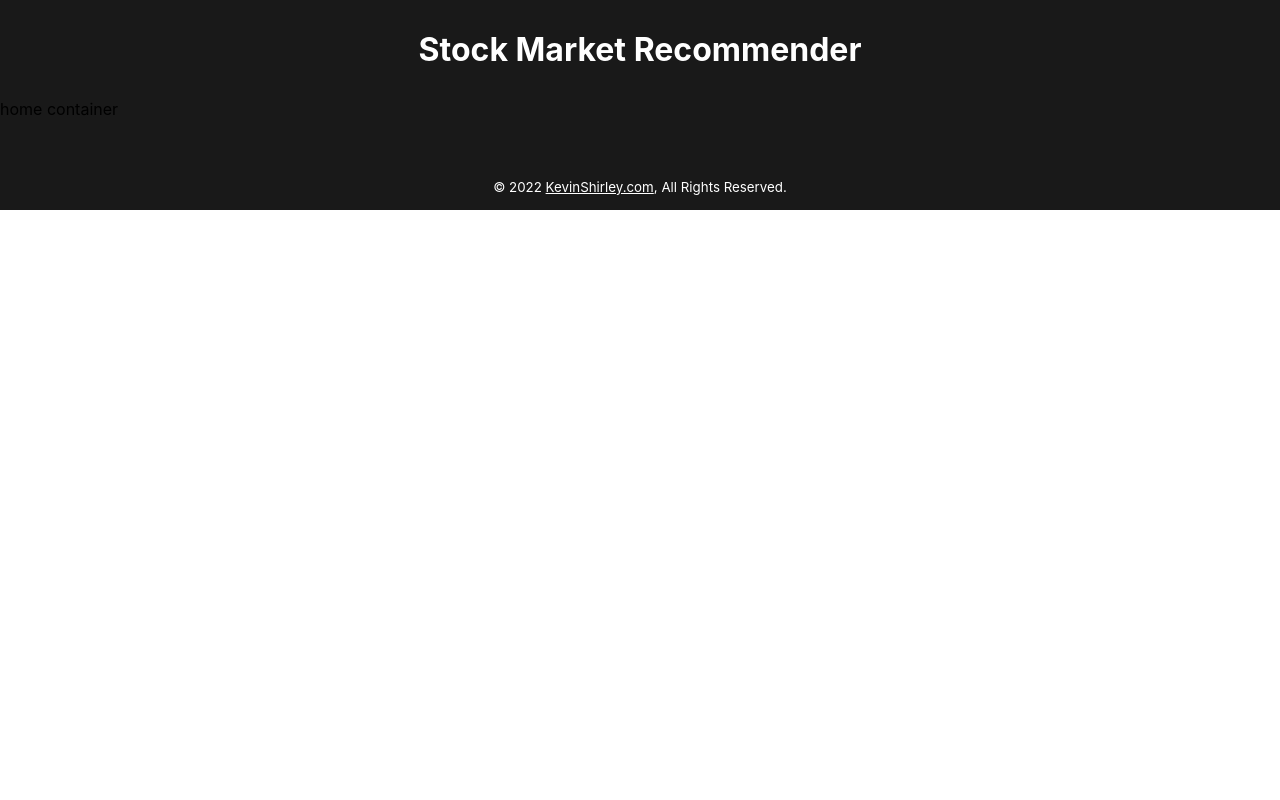
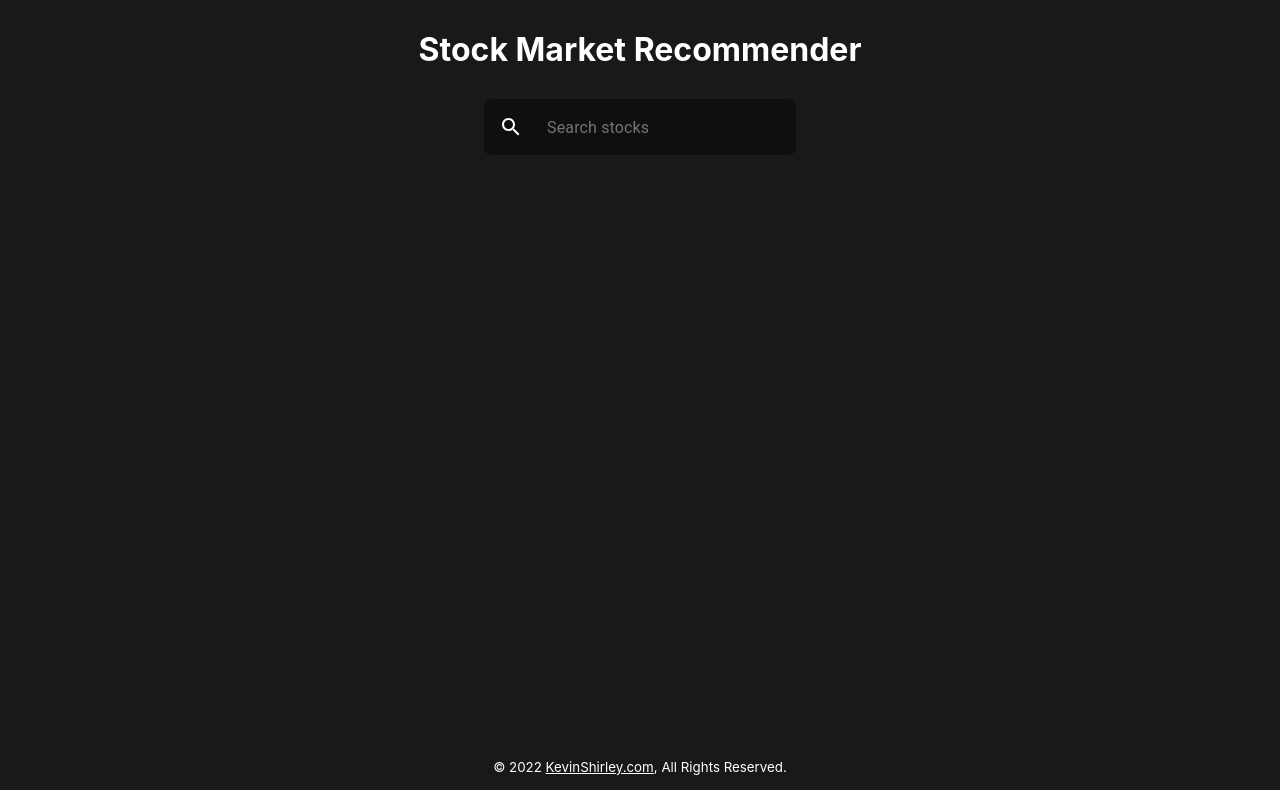
Before and after one commit to kevinshirley/stockmarketrecommender, a Next.js app: page / in a window 1280 px wide. Built offline with nearby package versions, Linux system fonts and the light colour scheme.

Commit message:
Search stocks component

```diff
--- a/package.json
+++ b/package.json
@@ -9,6 +9,10 @@
     "lint": "next lint"
   },
   "dependencies": {
+    "@emotion/react": "^11.10.0",
+    "@emotion/styled": "^11.10.0",
+    "@mui/icons-material": "^5.10.2",
+    "@mui/material": "^5.10.2",
     "next": "12.2.5",
     "react": "18.2.0",
     "react-dom": "18.2.0",
--- /dev/null
+++ b/src/components/common/icons/index.tsx
@@ -0,0 +1,5 @@
+import SearchIcon from '@mui/icons-material/Search';
+
+export const SEARCH_ICON = (
+  <SearchIcon />
+);
--- /dev/null
+++ b/src/components/common/input/index.tsx
@@ -0,0 +1,24 @@
+import TextField from '@mui/material/TextField';
+
+interface IInputField {
+  onChange?: (e: React.ChangeEvent<HTMLInputElement>) => void;
+  placeholder?: string;
+  className?: string;
+  ariaLabel?: string;
+}
+
+export default function InputField({
+  onChange = () => {},
+  placeholder,
+  className,
+  ariaLabel,
+}: IInputField) {
+  return (
+    <TextField
+      placeholder={placeholder}
+      className={className}
+      inputProps={{ 'aria-label': ariaLabel }}
+      onChange={onChange}
+    />
+  )
+}
--- /dev/null
+++ b/src/components/common/search/index.tsx
@@ -0,0 +1,29 @@
+import React from 'react';
+import { SEARCH_ICON } from '../icons';
+import InputField from '../input';
+
+interface ISearch {
+  onChange?: (e: React.ChangeEvent<HTMLInputElement>) => void;
+  onClick?: () => void;
+  placeholder?: string;
+}
+
+const BEM_BLOCK = 'c-search';
+
+function Search({ onChange = () => {}, onClick = () => {}, placeholder = 'Search' }: ISearch) {
+  return (
+    <div className={BEM_BLOCK}>
+      <div className={`${BEM_BLOCK}__icon`} onClick={onClick}>
+        {SEARCH_ICON}
+      </div>
+      <InputField
+        ariaLabel='search'
+        className={`${BEM_BLOCK}__field`}
+        onChange={onChange}
+        placeholder={placeholder}
+      />
+    </div>
+  );
+}
+
+export default Search;
--- a/src/components/home/home.component.tsx
+++ b/src/components/home/home.component.tsx
@@ -1,12 +1,24 @@
 import React from 'react';
+import Search from '../common/search';
+import TextField from '@mui/material/TextField';
 
 const BEM_BLOCK = 'c-home';
 
 function HomeContainer() {
+  const onSearchChanged = (e: React.ChangeEvent<HTMLInputElement>) => {
+    // onCustomersSearch({ value: e.target.value });
+    console.log({ searchValue: e.target.value });
+  };
+
   return (
     <div className={BEM_BLOCK}>
-      <div>
-        home container
+      <div className={`${BEM_BLOCK}__search-stocks`}>
+        <div className={`${BEM_BLOCK}__search-wrapper`}>
+          <Search
+            onChange={onSearchChanged}
+            placeholder='Search stocks'
+          />
+        </div>
       </div>
     </div>
   );
--- a/src/styles/app.scss
+++ b/src/styles/app.scss
@@ -7,6 +7,33 @@ body {
   margin: 0;
   font-family: -apple-system, BlinkMacSystemFont, Segoe UI, Roboto, Oxygen,
     Ubuntu, Cantarell, Fira Sans, Droid Sans, Helvetica Neue, sans-serif;
+}
+
+.c-search {
+  display: flex;
+  justify-content: space-between;
+  border-radius: 7px;
+  padding: 0 15px;
+
+  .c-search__icon {
+    display: flex;
+    align-items: center;
+    padding-right: 10px;
+    cursor: pointer;
+    color: $light;
+  }
+
+  .c-search__field {
+    input {
+      border: 0 !important;
+      outline: none;
+      color: $light;
+    }
+
+    .MuiOutlinedInput-notchedOutline {
+      border: none !important;
+    }
+  }
 }
 
 .c-main {
@@ -25,6 +52,27 @@ body {
     }
   }
 
+  .c-home {
+    height: 75vh;
+
+    .c-home__search-stocks {
+      width: 100%;
+      display: flex;
+      justify-content: center;
+
+      .c-home__search-wrapper {
+        display: flex;
+        justify-content: space-between;
+        align-items: center;
+
+        .c-search {
+          background: rgba($dark, 0.4);
+          margin: 0 15px;
+        }
+      }
+    }
+  }
+
   .c-footer {
     color: $light;
     padding: 60px 10px 15px 10px;
--- a/src/styles/variables.scss
+++ b/src/styles/variables.scss
@@ -1,6 +1,8 @@
 // Colors
+$dark: #000;
 $dark19: #191919;
 $light: #fff;
+$grey-135: #cccccc;
 
 // Component color
 $main-background: $dark19;
```
Also changed, not shown: 2 other files (tests, documents, lock files or other folders).
